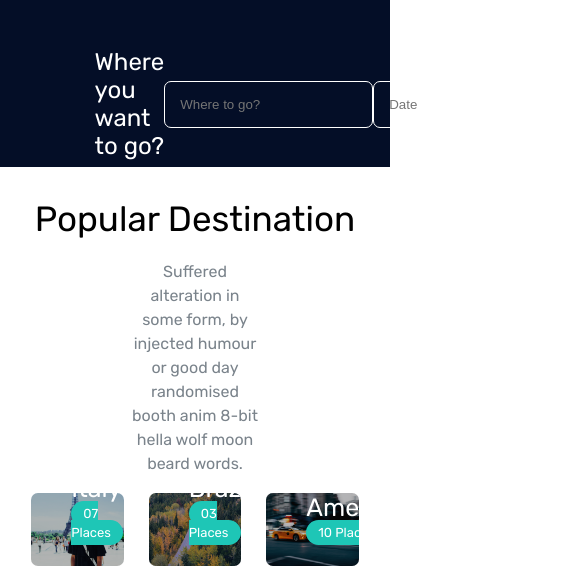
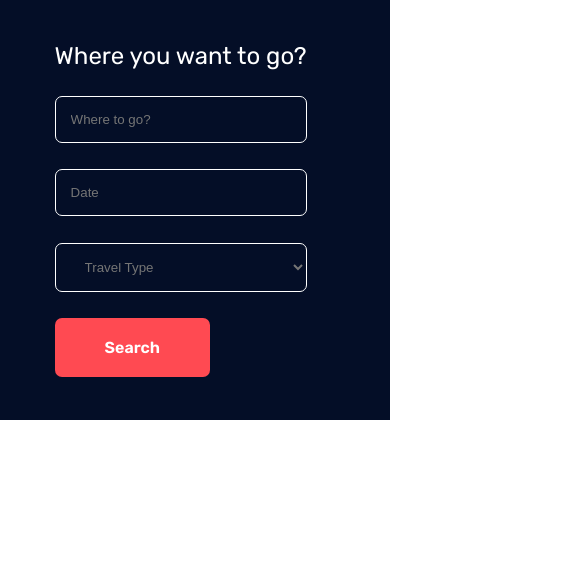
Before and after one commit to lemanrza/travelo-mini-project-, a website built with Vite: page vite-project/index.html in a window 390 px wide. Shown: the part 785-1354 px from the top of the page, 585 px wide, since content can reach past the window. After the commit the page ends 1205 px from the top, so only its background shows below. Built offline with nearby package versions, Linux system fonts and the light colour scheme; files whose address does not match are found by name.

Commit message:
refactor: responsive information  section

```diff
--- a/vite-project/index.html
+++ b/vite-project/index.html
@@ -68,12 +68,11 @@
         <a class="btn" href="#">Search</a>
       </div>
     </section>
-    <section class="popular_destination">
+    <!-- <section class="popular_destination">
       <h3>Popular Destination</h3>
       <p>Suffered alteration in some form, by injected humour or good day randomised booth anim 8-bit hella wolf moon
         beard words.
       </p>
-
       <div class="popular_destination_photos">
         <div class="item">
           <img src="./src/assets/images/destination-1.png" alt="">
@@ -100,8 +99,8 @@
           <div class="text"><span>Indonesia</span> <a href="destination.html">05 Places</a></div>
         </div>
       </div>
-    </section>
-    <section class="subscribe">
+    </section> -->
+    <!-- <section class="subscribe">
       <div class="text">
         <h4>Subscribe Our Newsletter</h4>
         <p>Subscribe newsletter to get offers and about new places to discover.</p>
@@ -110,8 +109,8 @@
         <input type="email" name="email" id="" placeholder="Your mail">
         <button class="btn">Subscribe</button>
       </div>
-    </section>
-    <section class="popular_places">
+    </section> -->
+    <!-- <section class="popular_places">
       <h3>Popular Places</h3>
       <p class="heading">Suffered alteration in some form, by injected humour or good day randomised booth anim 8-bit
         hella wolf moon
@@ -295,11 +294,11 @@
       <div class="btn">
         <a href="#">More Places</a>
       </div>
-    </section>
-    <section class="video-section">
+    </section> -->
+    <!-- <section class="video-section">
 
-    </section>
-    <section class="tour-benefits">
+    </section> -->
+    <!-- <section class="tour-benefits">
       <div class="feature-card">
         <svg xmlns="http://www.w3.org/2000/svg" width="60.211" height="60.211" viewBox="0 0 60.211 60.211">
           <g id="Group_20" data-name="Group 20" transform="translate(0 0)">
@@ -371,8 +370,8 @@
         <h3>Travel Guide</h3>
         <p>A wonderful serenity has taken to the possession of my entire soul.</p>
       </div>
-    </section>
-    <section class="comment-section">
+    </section> -->
+    <!-- <section class="comment-section">
 <div class="author_image">
   <img src="./src/assets/images/author.png" alt="">
 </div>
@@ -388,8 +387,8 @@
   <div class="item"></div>
   <div class="item"></div>
 </div>
-    </section>
-    <section class="recent-trips">
+    </section> -->
+    <!-- <section class="recent-trips">
       <h3>Recent Trips</h3>
       <div class="recent-trips_photos">
         <div class="item">
@@ -408,8 +407,11 @@
           <p>Journeys are best measured in new friends</p>
         </div>
       </div>
-    </section>
+    </section> -->
   </main>
+  <footer>
+
+  </footer>
 </body>
 
 </html>
--- a/vite-project/src/sass/pages/_home.scss
+++ b/vite-project/src/sass/pages/_home.scss
@@ -582,4 +582,30 @@
             }
         }
     }
+
+    .information {
+        display: flex;
+        height: 50vh;
+
+        .form {
+            align-items: start;
+            padding: 30px 0;
+            display: flex;
+            flex-direction: column;
+
+            input {
+                flex-direction: column;
+                gap: 20px;
+                width: 100%;
+            }
+
+            select {
+                width: 100%;
+            }
+        }
+    }
+
+    .popular_destination {
+
+    }
 }
```
Also changed, not shown: vite-project/src/css/style.css, 1 other file.
